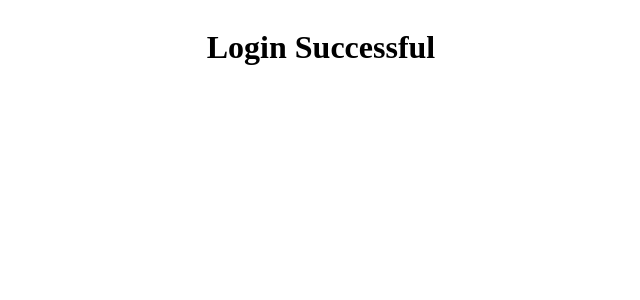
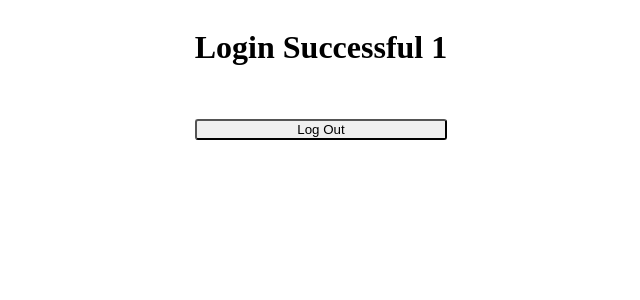
Before and after one commit to treykapfer/login_and_registration, a Flask app: page /success in a window 1280 px wide. Shown: the top 300 px of the page, without its empty margins (319-959 px from the left). Run offline with Flask 2, Linux system fonts and the light colour scheme; the visitor is signed in with stand-in values (Sample User, id 1).

Commit message:
note changes for templating

```diff
--- a/templates/success.html
+++ b/templates/success.html
@@ -12,7 +12,11 @@
         <div class="column">
         </div>
         <div class="column">
-            <h1>Login Successful</h1>
+            <h1>Login Successful {{ session['user_id'] }}</h1>
+            <br>
+            <form action ="/log_out" method="POST">
+                <input type="submit" value="Log Out" class="button">
+            </form>
         </div>
         <div class="column">
         </div>
```
Also changed, not shown: server.py (+9 -5 lines).
